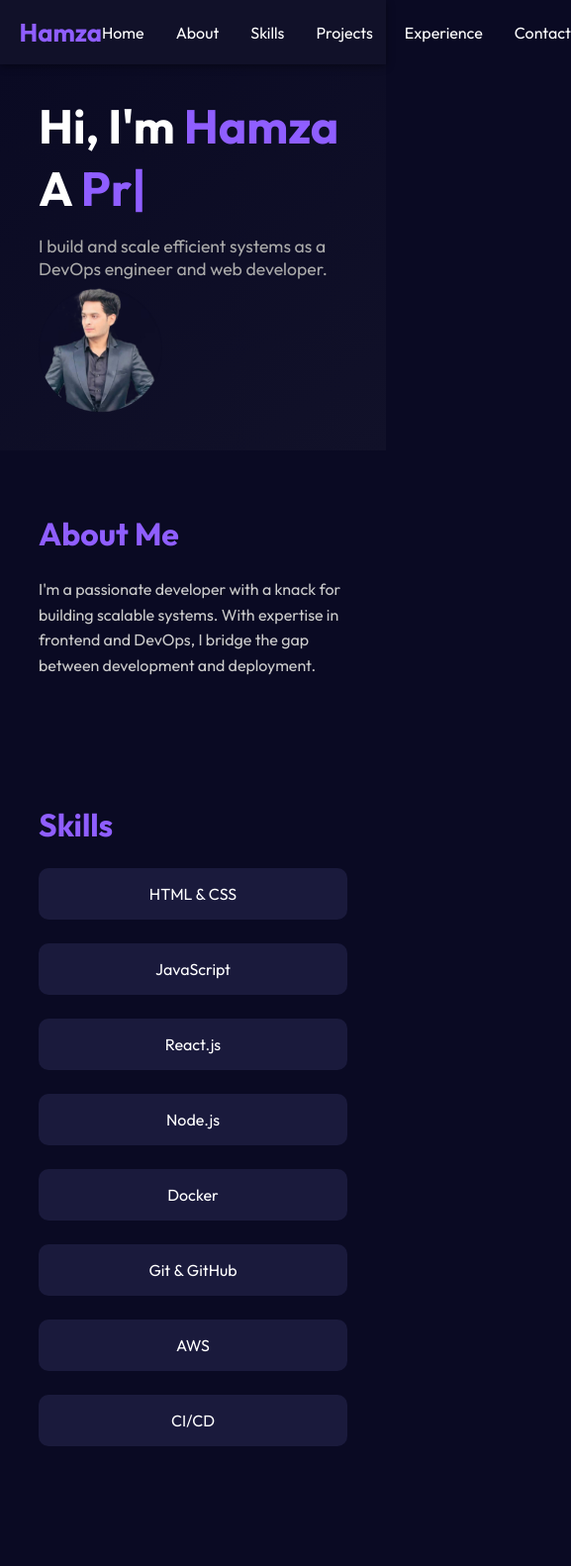
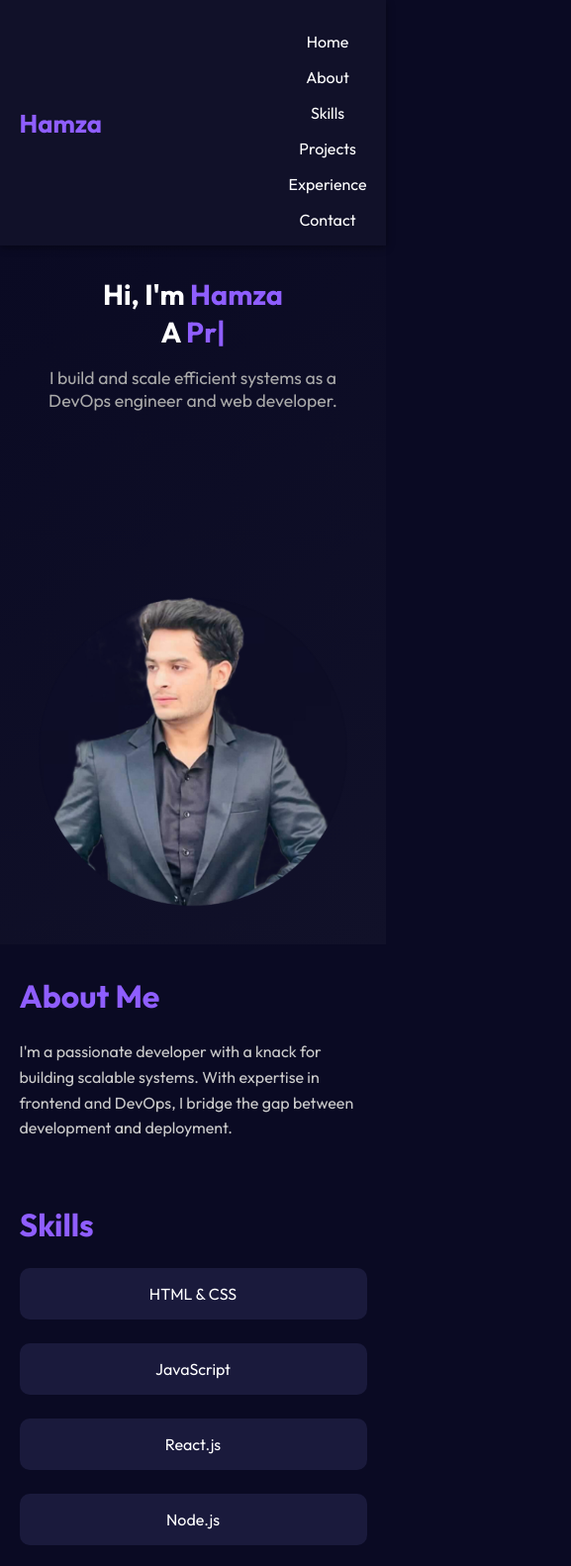
Before and after one commit to Hamza-gitt/My-Portfolio, a plain HTML site: page index.html in a window 390 px wide. Shown: the top 1582 px of the page at 99% size, 577 px wide, since content can reach past the window. Drawn offline with nearby package versions, Linux system fonts and the light colour scheme.

Commit message:
Changes Done

```diff
--- a/index.html
+++ b/index.html
@@ -1,40 +1,240 @@
 <!DOCTYPE html>
 <html lang="en">
+
 <head>
   <meta charset="UTF-8" />
-  <meta name="viewport" content="width=device-width, initial-scale=1.0"/>
-  <title>Hamza - DevOps & Developer</title>
+  <meta name="viewport" content="width=device-width, initial-scale=1.0" />
+  <title>Hamza - Portfolio</title>
   <link href="https://fonts.googleapis.com/css2?family=Outfit:wght@400;600;700&display=swap" rel="stylesheet">
   <script src="https://unpkg.com/typed.js@2.1.0/dist/typed.umd.js"></script>
   <style>
-    * { margin: 0; padding: 0; box-sizing: border-box; }
-    body { font-family: 'Outfit', sans-serif; background: #0a0a23; color: #fff; scroll-behavior: smooth; }
-    a { text-decoration: none; color: inherit; }
-    header { display: flex; justify-content: space-between; align-items: center; padding: 1rem 5%; background: #111129; box-shadow: 0 2px 8px rgba(0,0,0,0.4); position: sticky; top: 0; z-index: 10; }
-    header .logo { font-size: 1.6rem; font-weight: 700; color: #8f5eff; }
-    nav ul { display: flex; list-style: none; gap: 2rem; }
-    nav ul li a:hover { color: #8f5eff; }
-    .hero { display: flex; flex-wrap: wrap; align-items: center; justify-content: space-between; padding: 8% 10%; background: linear-gradient(145deg, #0a0a23, #111129); }
-    .hero-text { max-width: 500px; }
-    .hero-text h1 { font-size: 3rem; line-height: 1.3; }
-    .hero-text h1 span, #typed { color: #8f5eff; font-weight: bold; }
-    .hero-text p { font-size: 1.1rem; color: #aaa; margin: 1rem 0; }
-    .hero img { width: 40%; max-width: 400px; animation: float 3s ease-in-out infinite; }
-    @keyframes float { 0%,100% { transform: translateY(0); } 50% { transform: translateY(-10px); } }
-    section { padding: 4rem 10%; }
-    section h2 { font-size: 2rem; margin-bottom: 1.5rem; color: #8f5eff; }
-    .about p, .experience-item p { max-width: 700px; color: #ccc; line-height: 1.6; }
-    .skills-grid { display: grid; grid-template-columns: repeat(auto-fit, minmax(150px, 1fr)); gap: 1.5rem; margin-top: 1.5rem; }
-    .skills-grid div, .project { background: #1a1a3c; padding: 1rem; text-align: center; border-radius: 10px; transition: 0.3s ease; }
-    .skills-grid div:hover, .project:hover { background: #23235d; transform: translateY(-5px); }
-    .projects { display: grid; grid-template-columns: repeat(auto-fit, minmax(250px, 1fr)); gap: 1.5rem; }
-    .experience-item { border-left: 3px solid #8f5eff; padding-left: 1.5rem; margin-bottom: 1.5rem; }
-    .contact form { display: flex; flex-direction: column; gap: 1rem; }
-    .contact input, .contact textarea { padding: 0.8rem; background: #1a1a3c; border: none; border-radius: 6px; color: white; resize: vertical; }
-    .contact button { background: #8f5eff; border: none; padding: 0.8rem 1.5rem; border-radius: 6px; color: white; cursor: pointer; }
-    footer { text-align: center; padding: 1rem; background: #111129; font-size: 0.9rem; color: #777; }
+    * {
+      margin: 0;
+      padding: 0;
+      box-sizing: border-box;
+    }
+
+    body {
+      font-family: 'Outfit', sans-serif;
+      background: #0a0a23;
+      color: #fff;
+      scroll-behavior: smooth;
+    }
+
+    a {
+      text-decoration: none;
+      color: inherit;
+    }
+
+    header {
+      display: flex;
+      justify-content: space-between;
+      align-items: center;
+      padding: 1rem 5%;
+      background: #111129;
+      box-shadow: 0 2px 8px rgba(0, 0, 0, 0.4);
+      position: sticky;
+      top: 0;
+      z-index: 10;
+      flex-wrap: wrap;
+    }
+
+    header .logo {
+      font-size: 1.6rem;
+      font-weight: 700;
+      color: #8f5eff;
+    }
+
+    nav ul {
+      display: flex;
+      list-style: none;
+      gap: 2rem;
+      flex-wrap: wrap;
+    }
+
+    nav ul li a:hover {
+      color: #8f5eff;
+    }
+
+    .hero {
+      display: flex;
+      flex-wrap: wrap;
+      align-items: center;
+      justify-content: space-between;
+      padding: 8% 10%;
+      background: linear-gradient(145deg, #0a0a23, #111129);
+      gap: 2rem;
+    }
+
+    .hero-text {
+      max-width: 500px;
+      flex: 1 1 300px;
+    }
+
+    .hero-text h1 {
+      font-size: 3rem;
+      line-height: 1.3;
+    }
+
+    .hero-text h1 span,
+    #typed {
+      color: #8f5eff;
+      font-weight: bold;
+    }
+
+    .hero-text p {
+      font-size: 1.1rem;
+      color: #aaa;
+      margin: 1rem 0;
+    }
+
+    .hero img {
+      width: 100%;
+      max-width: 400px;
+      flex: 1 1 250px;
+      animation: float 3s ease-in-out infinite;
+    }
+
+    @keyframes float {
+      0%, 100% {
+        transform: translateY(0);
+      }
+      50% {
+        transform: translateY(-10px);
+      }
+    }
+
+    section {
+      padding: 4rem 10%;
+    }
+
+    section h2 {
+      font-size: 2rem;
+      margin-bottom: 1.5rem;
+      color: #8f5eff;
+    }
+
+    .about p,
+    .experience-item p {
+      max-width: 700px;
+      color: #ccc;
+      line-height: 1.6;
+    }
+
+    .skills-grid {
+      display: grid;
+      grid-template-columns: repeat(auto-fit, minmax(150px, 1fr));
+      gap: 1.5rem;
+      margin-top: 1.5rem;
+    }
+
+    .skills-grid div,
+    .project {
+      background: #1a1a3c;
+      padding: 1rem;
+      text-align: center;
+      border-radius: 10px;
+      transition: 0.3s ease;
+    }
+
+    .skills-grid div:hover,
+    .project:hover {
+      background: #23235d;
+      transform: translateY(-5px);
+    }
+
+    .projects {
+      display: grid;
+      grid-template-columns: repeat(auto-fit, minmax(250px, 1fr));
+      gap: 1.5rem;
+    }
+
+    .experience-item {
+      border-left: 3px solid #8f5eff;
+      padding-left: 1.5rem;
+      margin-bottom: 1.5rem;
+    }
+
+    .contact form {
+      display: flex;
+      flex-direction: column;
+      gap: 1rem;
+    }
+
+    .contact input,
+    .contact textarea {
+      padding: 0.8rem;
+      background: #1a1a3c;
+      border: none;
+      border-radius: 6px;
+      color: white;
+      resize: vertical;
+    }
+
+    .contact button {
+      background: #8f5eff;
+      border: none;
+      padding: 0.8rem 1.5rem;
+      border-radius: 6px;
+      color: white;
+      cursor: pointer;
+    }
+
+    footer {
+      text-align: center;
+      padding: 1rem;
+      background: #111129;
+      font-size: 0.9rem;
+      color: #777;
+    }
+
+    /* ----------- RESPONSIVE RULES ----------- */
+    @media (max-width: 768px) {
+      .hero {
+        flex-direction: column;
+        text-align: center;
+      }
+
+      .hero-text h1 {
+        font-size: 2.2rem;
+      }
+
+      nav ul {
+        flex-direction: column;
+        gap: 1rem;
+        align-items: center;
+        padding-top: 1rem;
+      }
+
+      section {
+        padding: 2rem 5%;
+      }
+
+      .projects {
+        grid-template-columns: 1fr;
+      }
+
+      .skills-grid {
+        grid-template-columns: 1fr 1fr;
+      }
+
+      .hero img {
+        max-width: 100%;
+      }
+    }
+
+    @media (max-width: 480px) {
+      .hero-text h1 {
+        font-size: 1.8rem;
+      }
+
+      .skills-grid {
+        grid-template-columns: 1fr;
+      }
+    }
   </style>
 </head>
+
 <body>
 
   <header>
@@ -67,47 +267,51 @@
   <section class="skills" id="skills">
     <h2>Skills</h2>
     <div class="skills-grid">
-      <div>HTML & CSS</div><div>JavaScript</div><div>React.js</div><div>Node.js</div>
-      <div>Docker</div><div>Git & GitHub</div><div>AWS</div><div>CI/CD</div>
+      <div>HTML & CSS</div>
+      <div>JavaScript</div>
+      <div>React.js</div>
+      <div>Node.js</div>
+      <div>Docker</div>
+      <div>Git & GitHub</div>
+      <div>AWS</div>
+      <div>CI/CD</div>
     </div>
   </section>
 
   <section class="projects" id="projects">
     <h2>Projects</h2>
-
     <div class="project">
-      <h3>Personal Assistant </h3>
-      <p>
-        A Python-based desktop assistant with voice commands for
-        messaging, reminders, grammar checks, pronunciation, weather, and web search.
-      </p>
+      <h3>Personal Assistant</h3>
+      <p>A Python-based desktop assistant with voice commands for messaging, reminders, grammar checks, pronunciation, weather, and web search.</p>
     </div>
-
-     <div class="project">
+    <div class="project">
       <h3>Hospital Management System</h3>
-      <p>
-        A Hospital Management System to input patient details, generate
-        prescriptions, reduce errors, and improve efficiency and record-keeping.
-      </p>
+      <p>A system to input patient details, generate prescriptions, reduce errors, and improve efficiency and record-keeping.</p>
     </div>
-
-     <div class="project">
-      <h3>Feedstock Optimizer </h3>
-      <p>
-        Analyzed biofuel feedstock collection using computational models,
-        addressing logistics, environmental impact, costs, and efficiency with tools like Pyomo.
-      </p>
+    <div class="project">
+      <h3>Feedstock Optimizer</h3>
+      <p>Analyzed biofuel feedstock collection using computational models, addressing logistics, environmental impact, and efficiency using Pyomo.</p>
     </div>
-
-
   </section>
 
   <section class="experience" id="experience">
     <h2>Certifications</h2>
-    <div class="experience-item"><h3>NVIDIA</h3><p>Fundamentals of Deep Learning.</p></div>
-    <div class="experience-item"><h3>CISCO</h3><p>Intro to Cybersecurity</p></div>
-    <div class="experience-item"><h3>CISCO</h3><p>Python Essentials 1</p></div>
-    <div class="experience-item"><h3>CISCO</h3><p>Python Essentials 2</p></div>
+    <div class="experience-item">
+      <h3>NVIDIA</h3>
+      <p>Fundamentals of Deep Learning.</p>
+    </div>
+    <div class="experience-item">
+      <h3>CISCO</h3>
+      <p>Intro to Cybersecurity</p>
+    </div>
+    <div class="experience-item">
+      <h3>CISCO</h3>
+      <p>Python Essentials 1</p>
+    </div>
+    <div class="experience-item">
+      <h3>CISCO</h3>
+      <p>Python Essentials 2</p>
+    </div>
   </section>
 
   <section class="contact" id="contact">
@@ -132,4 +336,5 @@
   </script>
 
 </body>
+
 </html>
```
